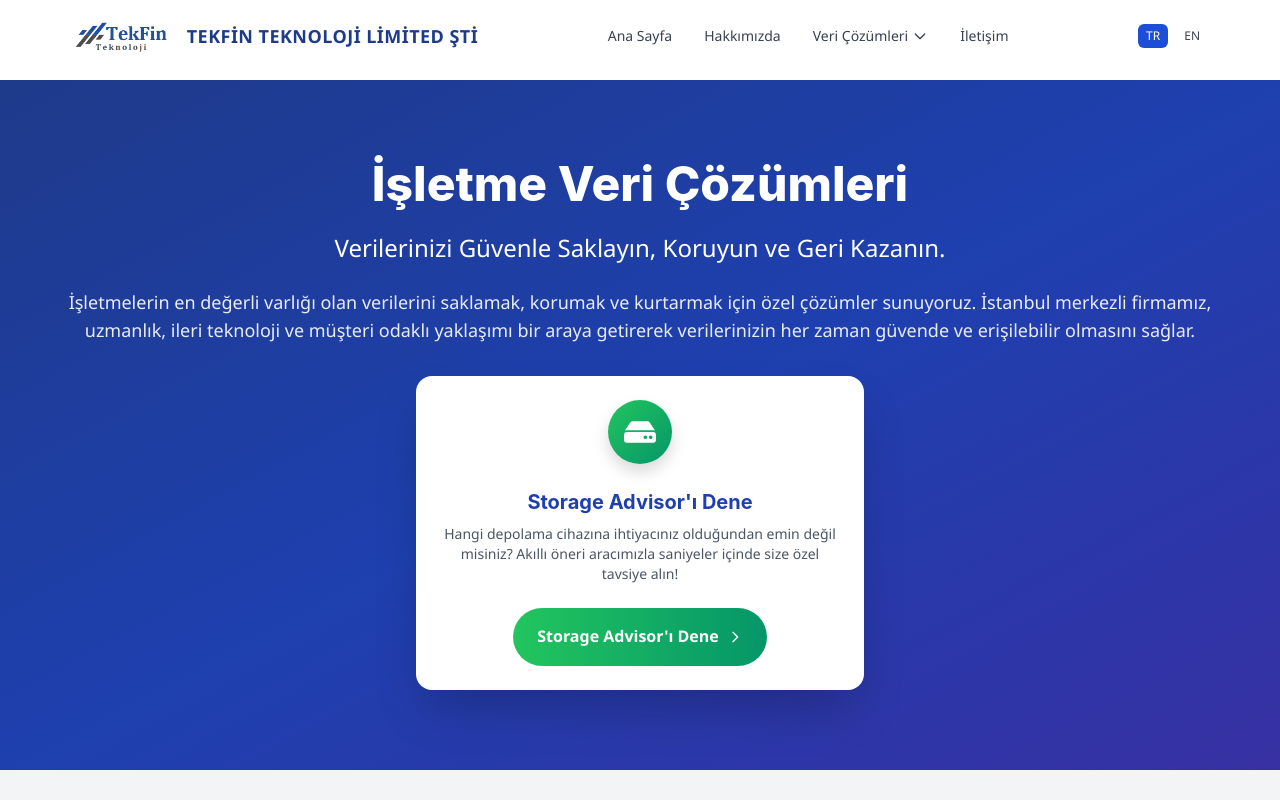
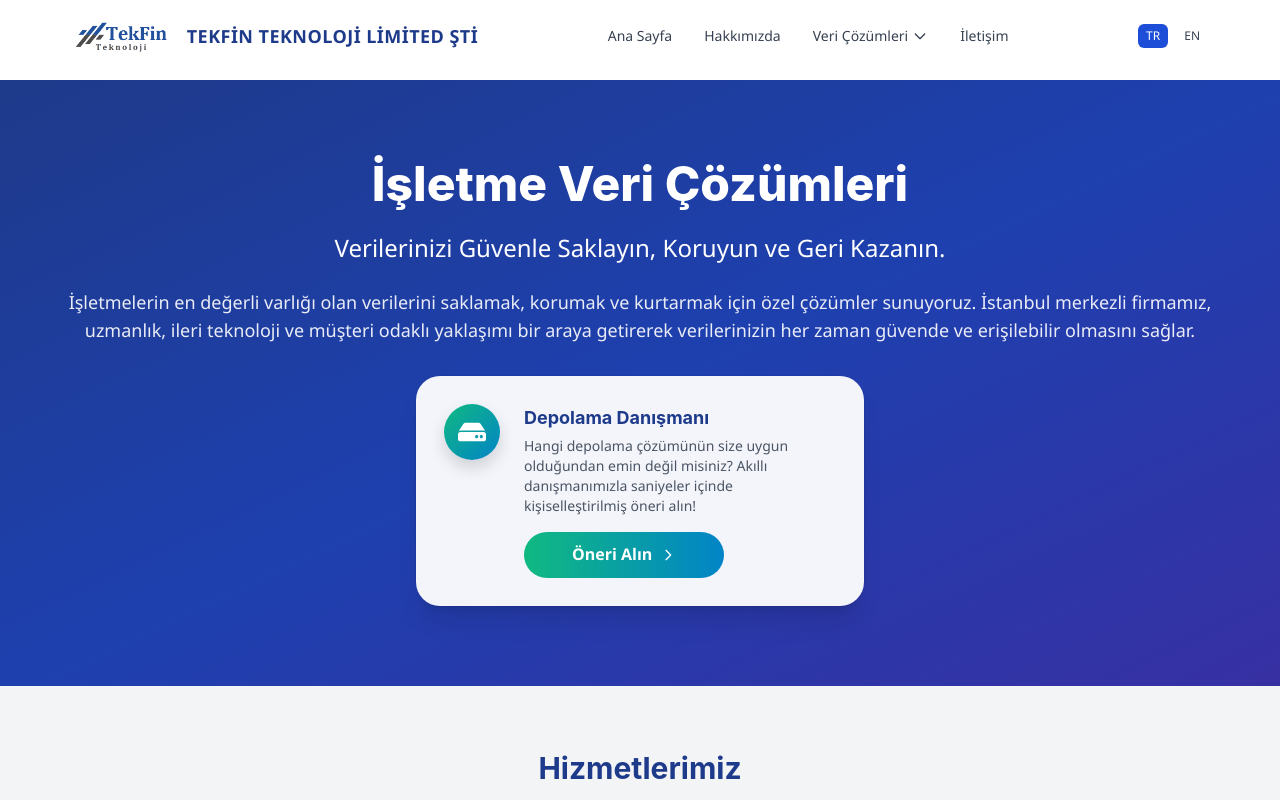
Before and after one commit to SalehKar/tekfin-website, a React (Create React App) app: page / in a window 1280 px wide. Shown: the top 800 px of the page. Built offline with nearby package versions, Linux system fonts and the light colour scheme.

Commit message:
Update HomePage.js

```diff
--- a/src/components/HomePage.js
+++ b/src/components/HomePage.js
@@ -10,8 +10,12 @@ const HomePage = ({ language }) => {
       mainTitle: "İşletme Veri Çözümleri",
       subtitle: "Verilerinizi Güvenle Saklayın, Koruyun ve Geri Kazanın.",
       intro: "İşletmelerin en değerli varlığı olan verilerini saklamak, korumak ve kurtarmak için özel çözümler sunuyoruz. İstanbul merkezli firmamız, uzmanlık, ileri teknoloji ve müşteri odaklı yaklaşımı bir araya getirerek verilerinizin her zaman güvende ve erişilebilir olmasını sağlar.",
-      landingBtn: "Storage Advisor'ı Dene",
-      landingDescription: "Hangi depolama cihazına ihtiyacınız olduğundan emin değil misiniz? Akıllı öneri aracımızla saniyeler içinde size özel tavsiye alın!",
+
+      // UPDATED: Storage Advisor texts
+      landingTitle: "Depolama Danışmanı",
+      landingDescription: "Hangi depolama çözümünün size uygun olduğundan emin değil misiniz? Akıllı danışmanımızla saniyeler içinde kişiselleştirilmiş öneri alın!",
+      landingCta: "Öneri Alın",
+
       services: {
         title: "Hizmetlerimiz",
         dataSolutions: {
@@ -44,8 +48,12 @@ const HomePage = ({ language }) => {
       mainTitle: "Business Data Solutions",
       subtitle: "Store, Protect, and Recover Your Business Data with Confidence.",
       intro: "We provide tailored data solutions that help businesses store, protect, and recover their most valuable asset — their data. Based in Istanbul, we combine expertise, advanced technology, and customer focus to ensure your data is always safe and accessible.",
-      landingBtn: "Try Storage Advisor Tool",
-      landingDescription: "Not sure what storage device you need? Use our smart advisor to get a tailored recommendation in seconds!",
+
+      // UPDATED: Storage Advisor texts
+      landingTitle: "Storage Advisor",
+      landingDescription: "Not sure which storage fits your needs? Get a tailored recommendation in seconds with our smart advisor!",
+      landingCta: "Get Recommendation",
+
       services: {
         title: "Our Services",
         dataSolutions: {
@@ -107,25 +115,33 @@ const HomePage = ({ language }) => {
           <h1 className="text-4xl md:text-5xl font-extrabold leading-tight mb-4">{t.mainTitle}</h1>
           <p className="text-xl md:text-2xl font-light mb-6">{t.subtitle}</p>
           <p className="text-base md:text-lg mb-8 text-white/90">{t.intro}</p>
-          {/* New Storage Advisor Card */}
-          <div className="bg-white p-6 rounded-xl shadow-2xl inline-block max-w-md text-center transform hover:scale-105 transition">
-            <div className="flex justify-center mb-4">
-              <div className="w-16 h-16 flex items-center justify-center bg-gradient-to-br from-green-500 to-emerald-600 rounded-full shadow">
-                <FaHdd className="w-8 h-8 text-white" />
+
+          {/* Storage Advisor Card (refined) */}
+          <div className="bg-white/95 backdrop-blur p-6 md:p-7 rounded-2xl shadow-xl inline-block max-w-md text-left ring-1 ring-black/5 transform hover:scale-105 transition">
+            <div className="flex items-start gap-4">
+              {/* Icon circle with blended green + blue */}
+              <div className="shrink-0 w-14 h-14 flex items-center justify-center bg-gradient-to-br from-emerald-500 to-sky-600 rounded-full shadow">
+                <FaHdd className="w-7 h-7 text-white" />
               </div>
-            </div>
-            <h3 className="text-xl font-bold text-blue-800 mb-2">{t.landingBtn}</h3>
-            <p className="text-gray-600 text-sm mb-4">{t.landingDescription}</p>
+
+              <div className="flex-1">
+                <h3 className="text-lg font-bold text-blue-900 mb-1">{t.landingTitle}</h3>
+                <p className="text-gray-600 text-sm mb-3">{t.landingDescription}</p>
+
                 <button
                   onClick={() => navigate('/storage-advisor')}
-              className="mt-2 px-6 py-3 bg-gradient-to-r from-green-500 to-emerald-600 hover:from-green-600 hover:to-emerald-700 text-white font-semibold rounded-full flex items-center justify-center gap-2 mx-auto transition"
+                  className="inline-flex items-center gap-2 px-5 py-2.5 bg-gradient-to-r from-emerald-500 to-sky-600 hover:from-emerald-600 hover:to-sky-700 text-white font-semibold rounded-full transition focus:outline-none focus-visible:ring-2 focus-visible:ring-white/70"
+                  aria-label={t.landingTitle}
                 >
-              <span>{t.landingBtn}</span>
+                  <span>{t.landingCta}</span>
                   <svg xmlns="http://www.w3.org/2000/svg" className="w-4 h-4" fill="none" viewBox="0 0 24 24" stroke="currentColor">
                     <path strokeLinecap="round" strokeLinejoin="round" strokeWidth={2} d="M9 5l7 7-7 7" />
                   </svg>
                 </button>
               </div>
+            </div>
+          </div>
+
         </div>
       </section>
 
@@ -155,6 +171,7 @@ const HomePage = ({ language }) => {
                 ))}
               </div>
             </div>
+
             {/* Wireless Network Solutions */}
             <div className="bg-white p-6 rounded-lg shadow-md text-center">
               <div className="flex justify-center items-center w-16 h-16 mx-auto mb-4 bg-gradient-to-br from-cyan-500 to-sky-600 rounded-full shadow">
```
Lines whose indentation alone changed are shown as unchanged.
